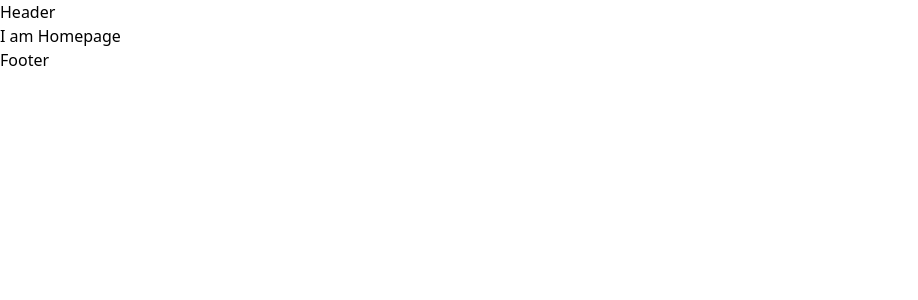
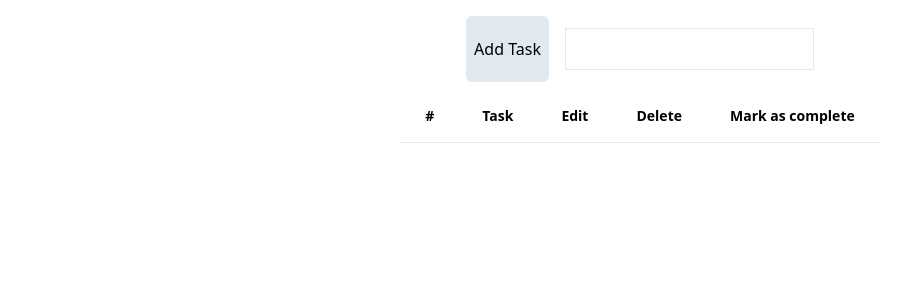
Before and after one commit to tanveer19/job-task-09-qtec-todoapp, a React (Vite) app: page / in a window 1280 px wide. Shown: the top 300 px of the page, without its empty margins (0-918 px from the left). Built offline with nearby package versions, Linux system fonts and the light colour scheme.

Commit message:
add task done

```diff
--- a/src/components/Footer/Footer.jsx
+++ /dev/null
@@ -1,7 +0,0 @@
-import React from "react";
-
-const Footer = () => {
-  return <div>Footer</div>;
-};
-
-export default Footer;
--- a/src/components/Header/Header.jsx
+++ /dev/null
@@ -1,7 +0,0 @@
-import React from "react";
-
-const Header = () => {
-  return <div>Header</div>;
-};
-
-export default Header;
--- a/src/components/Layout/Layout.jsx
+++ b/src/components/Layout/Layout.jsx
@@ -1,14 +1,10 @@
 import React from "react";
 import { Outlet } from "react-router-dom";
-import Header from "../Header/Header";
-import Footer from "../Footer/Footer";
 
 const Layout = () => {
   return (
     <div className="layout">
-      <Header></Header>
       <Outlet></Outlet>
-      <Footer></Footer>
     </div>
   );
 };
--- a/src/pages/Home/Home.jsx
+++ b/src/pages/Home/Home.jsx
@@ -1,7 +1,93 @@
 import React from "react";
+import { useEffect } from "react";
+import { useState } from "react";
 
 const Home = () => {
-  return <div>I am Homepage </div>;
+  const [tasks, setTasks] = useState(() => {
+    const savedTasks = localStorage.getItem("tasks");
+    if (savedTasks) {
+      return JSON.parse(savedTasks);
+    } else {
+      return [];
+    }
+  });
+
+  const [newTask, setNewTask] = useState("");
+
+  useEffect(() => {
+    localStorage.setItem("tasks", JSON.stringify(tasks));
+  }, [tasks]);
+
+  const addTask = () => {
+    if (newTask !== "") {
+      setTasks([...tasks, newTask]);
+      setNewTask("");
+    }
+  };
+  return (
+    <div className="flex flex-col justify-center items-center my-4">
+      <div className="flex gap-4">
+        <button className="bg-slate-200 p-2 rounded-md" onClick={addTask}>
+          Add Task
+        </button>
+        <form className="">
+          <input
+            className="border my-3 p-2"
+            type="text"
+            value={newTask}
+            onChange={(e) => setNewTask(e.target.value)}
+          />
+        </form>
+      </div>
+      <div className="flex flex-col">
+        <div className="overflow-x-auto sm:-mx-6 lg:-mx-8">
+          <div className="inline-block min-w-full py-2 sm:px-6 lg:px-8">
+            <div className="overflow-hidden">
+              <table className="min-w-full text-left text-sm font-light">
+                <thead className="border-b bg-white font-medium dark:border-neutral-500 dark:bg-neutral-600">
+                  <tr>
+                    <th scope="col" className="px-6 py-4">
+                      #
+                    </th>
+                    <th scope="col" className="px-6 py-4">
+                      Task
+                    </th>
+                    <th scope="col" className="px-6 py-4">
+                      Edit
+                    </th>
+                    <th scope="col" className="px-6 py-4">
+                      Delete
+                    </th>
+                    <th scope="col" className="px-6 py-4">
+                      Mark as complete
+                    </th>
+                  </tr>
+                </thead>
+                <tbody>
+                  {tasks.map((task, index) => (
+                    <tr
+                      key={index}
+                      className="border-b bg-neutral-100 dark:border-neutral-500 dark:bg-neutral-700"
+                    >
+                      <td className="whitespace-nowrap px-6 py-4 font-medium">
+                        {index + 1}
+                      </td>
+                      <td className="whitespace-nowrap px-6 py-4">{task}</td>
+                      <td className="whitespace-nowrap px-6 py-4">Edit</td>
+                      <td className="whitespace-nowrap px-6 py-4">Delete</td>
+                      <td className="whitespace-nowrap px-6 py-4">
+                        Mark as complete
+                      </td>
+                    </tr>
+                  ))}
+                </tbody>
+              </table>
+            </div>
+          </div>
+        </div>
+      </div>
+    </div>
+  );
 };
 
 export default Home;
```
